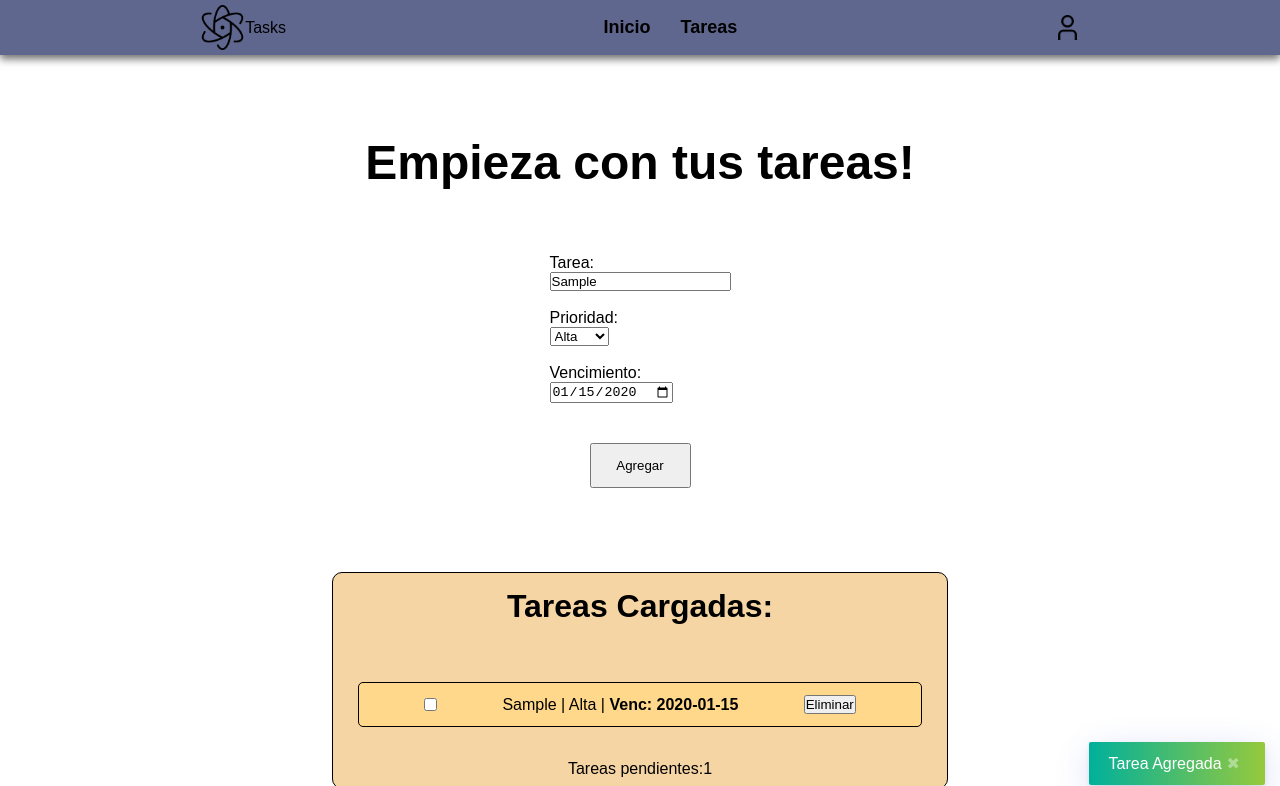
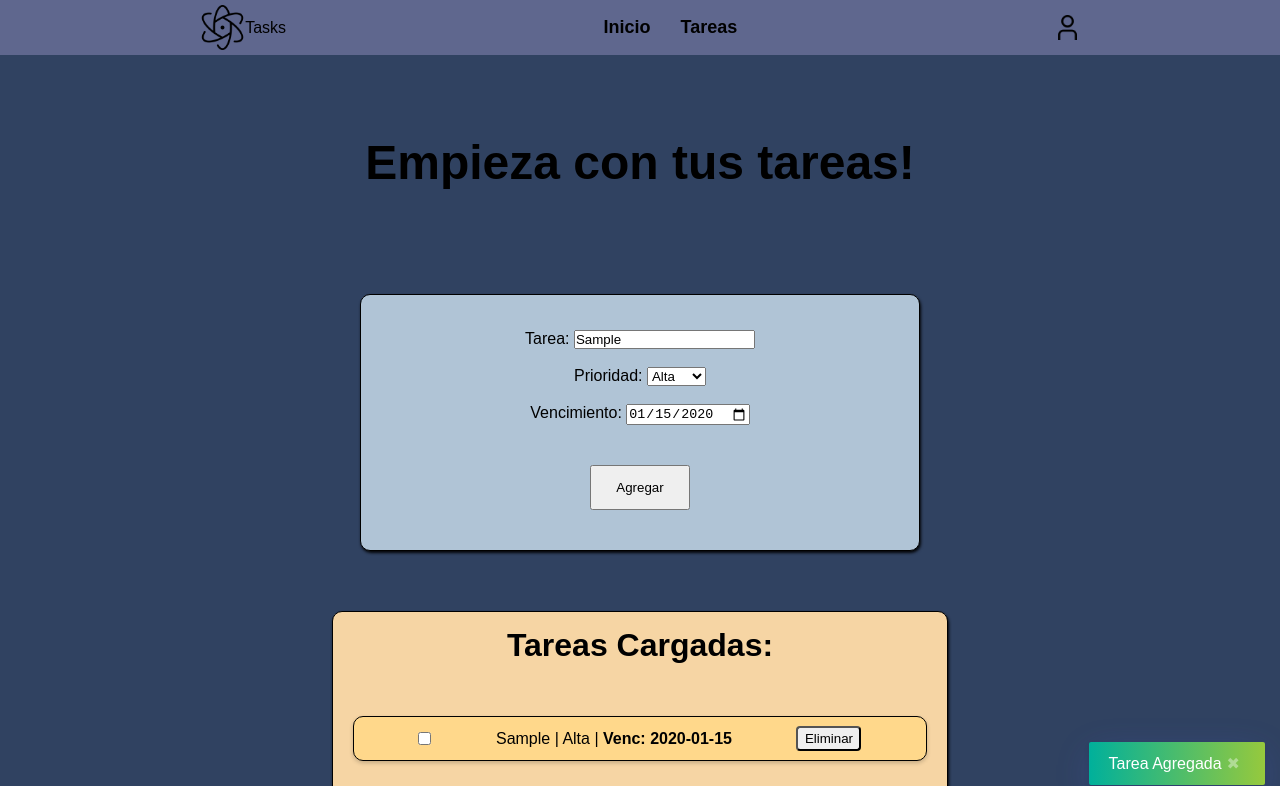
Before and after one commit to Zzsumo/ProyectoJavaScript-, a website: page pags/tasks.html in a window 1280 px wide. Both pictures are taken after typing "Sample", "2020-01-15" into the empty fields and a click on the button "Agregar". Shown: the top 786 px of the page. Drawn offline with nearby package versions, Linux system fonts and the light colour scheme.

Commit message:
ultimos estilos

```diff
--- a/scripts/app.js
+++ b/scripts/app.js
@@ -13,14 +13,15 @@ const renderizarTareas = () => {
     const itemTarea = document.createElement("li");
     itemTarea.classList.add("item");
     const checkbox = document.createElement("input");
-
     checkbox.type = "checkbox";
+    checkbox.classList.add("cajita");
     checkbox.checked = tareas.completada;
     checkbox.addEventListener("change", () => completada(checkbox, tareas.id));
     const infoTarea = document.createElement("span");
     infoTarea.innerHTML = `  ${tareas.nombre}  |  ${tareas.prioridad} |  <strong>Venc: ${tareas.vencimiento}</strong> `;
     const btnEliminar = document.createElement("button");
     btnEliminar.textContent = "Eliminar";
+    btnEliminar.classList.add("boton");
     btnEliminar.addEventListener("click", () => eliminarTarea(tareas.id));
     itemTarea.append(checkbox);
     itemTarea.append(infoTarea);
@@ -86,7 +87,7 @@ const eliminarTarea = (id) => {
 };
 const pendientes = () => {
   const pendientes = tareas.filter((tarea) => !tarea.completada).length;
-  tareasPendientes.textContent = `Tareas pendientes:${pendientes}`;
+  tareasPendientes.textContent = `Tareas pendientes: ${pendientes}`;
 };
 const completada = (checkbox, id) => {
   const comp = tareas.find((tarea) => tarea.id === id);
--- a/scss/base/_ressets.scss
+++ b/scss/base/_ressets.scss
@@ -4,6 +4,7 @@
   padding: 0;
   box-sizing: border-box;
   text-decoration: none;
+  user-select: none;
 }
 
 body {
--- a/scss/components/_objetosjs.scss
+++ b/scss/components/_objetosjs.scss
@@ -6,8 +6,11 @@
   margin: 20px auto;
   background-color: #f6d5a4;
   border: 1px solid black;
+  box-shadow: 1px 2px 3px rgba(0, 0, 0, 0.922);
   h2 {
     padding-top: 15px;
+    pointer-events: none;
+    user-select: none;
   }
   .taras {
     padding: 10px;
@@ -15,13 +18,33 @@
     text-align: center;
   }
   .item {
+    user-select: none;
     border: solid 1px black;
-    border-radius: 5px;
+    border-radius: 10px;
     height: 45px;
-    margin: 15px;
+    margin: 10px;
     display: flex;
     justify-content: space-evenly;
     align-items: center;
     background-color: #ffd88b;
+    box-shadow: 0px 2px 4px rgba(0, 0, 0, 0.2);
+    &:hover {
+      box-shadow: 1px 1px 2px rgba(0, 0, 0, 0.922);
+      transition: 0.3s;
+    }
+    .boton {
+      border-radius: 4px;
+      height: 25px;
+      width: 65px;
+      cursor: pointer;
+      &:hover {
+        transition: 0.2s;
+        background-color: red;
+        color: floralwhite;
+      }
+    }
+    .cajita {
+      cursor: pointer;
+    }
   }
 }
--- a/scss/layout/_index.scss
+++ b/scss/layout/_index.scss
@@ -27,7 +27,6 @@
       color: black;
       text-shadow: 0 10px 20px rgba(0, 0, 0, 0.5);
       pointer-events: none;
-      user-select: none;
     }
     .txt_us {
       margin: 20px;
--- a/scss/layout/_tasks.scss
+++ b/scss/layout/_tasks.scss
@@ -1,15 +1,28 @@
 .tareas {
+  background-color: #304261;
   display: flex;
   flex-direction: column;
   align-items: center;
   padding: 10vh;
+  gap: 40px;
 
   h1 {
     font-size: 3rem;
     padding-bottom: 8vh;
   }
   .carga_datos {
-    padding-bottom: 3vh;
+    padding-top: 35px;
+    display: flex;
+    flex-direction: column;
+    align-items: center;
+    justify-content: center;
+    width: 50%;
+    border-radius: 10px;
+    border: 1px solid black;
+    box-shadow: 1px 2px 3px rgba(0, 0, 0, 0.922);
+
+    background-color: rgb(176, 196, 214);
+
     .flex {
       display: table-caption;
     }
@@ -18,8 +31,9 @@
       #btnAgregar {
         cursor: pointer;
         height: 45px;
-        width: 100%;
+        width: 100px;
         &:hover {
+          border-radius: 5px;
           font-size: 1rem;
           color: azure;
           background-color: rgba(0, 98, 255, 0.689);
```
Also changed, not shown: pags/tasks.html (+0 -1 lines), css/style.css, 1 other file.
